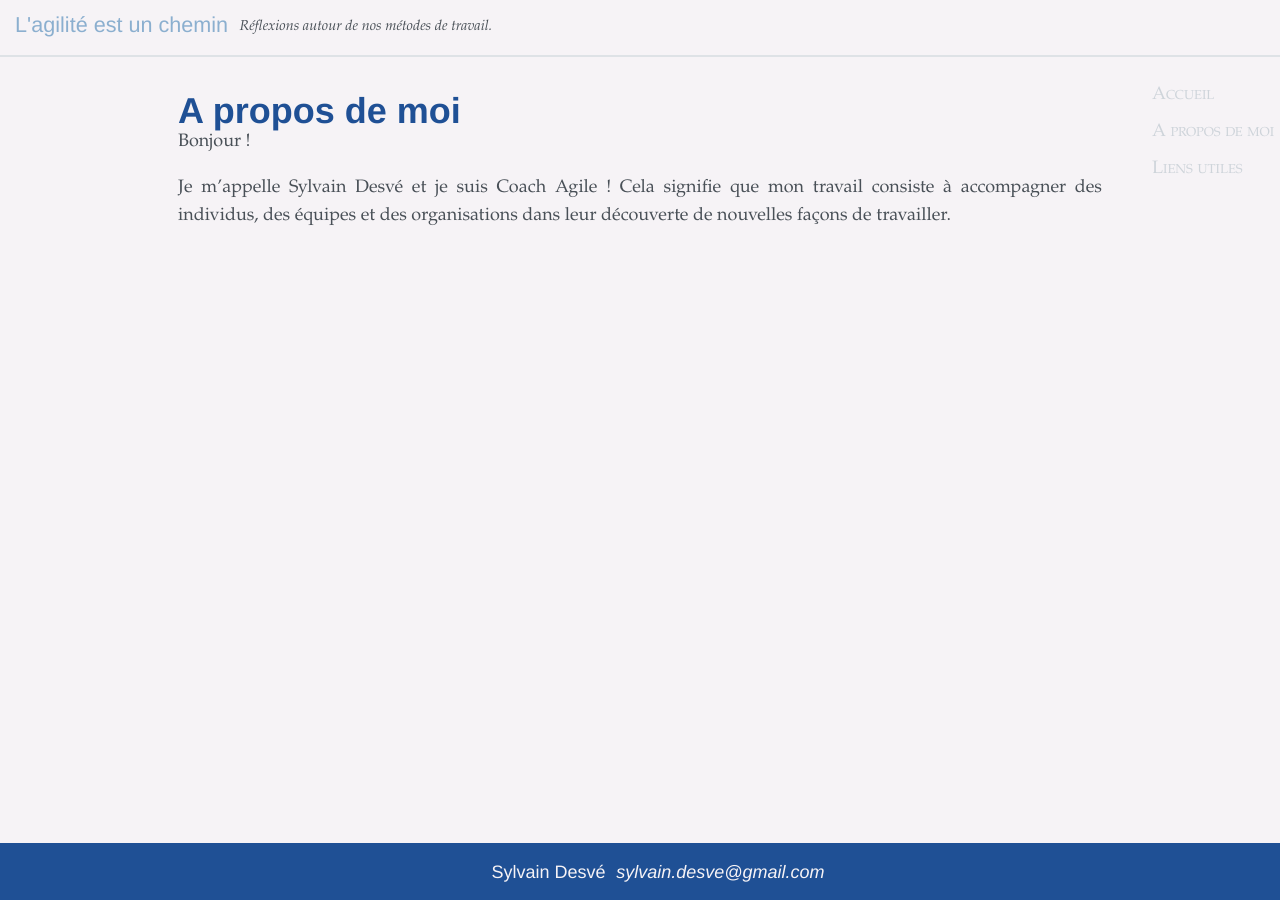
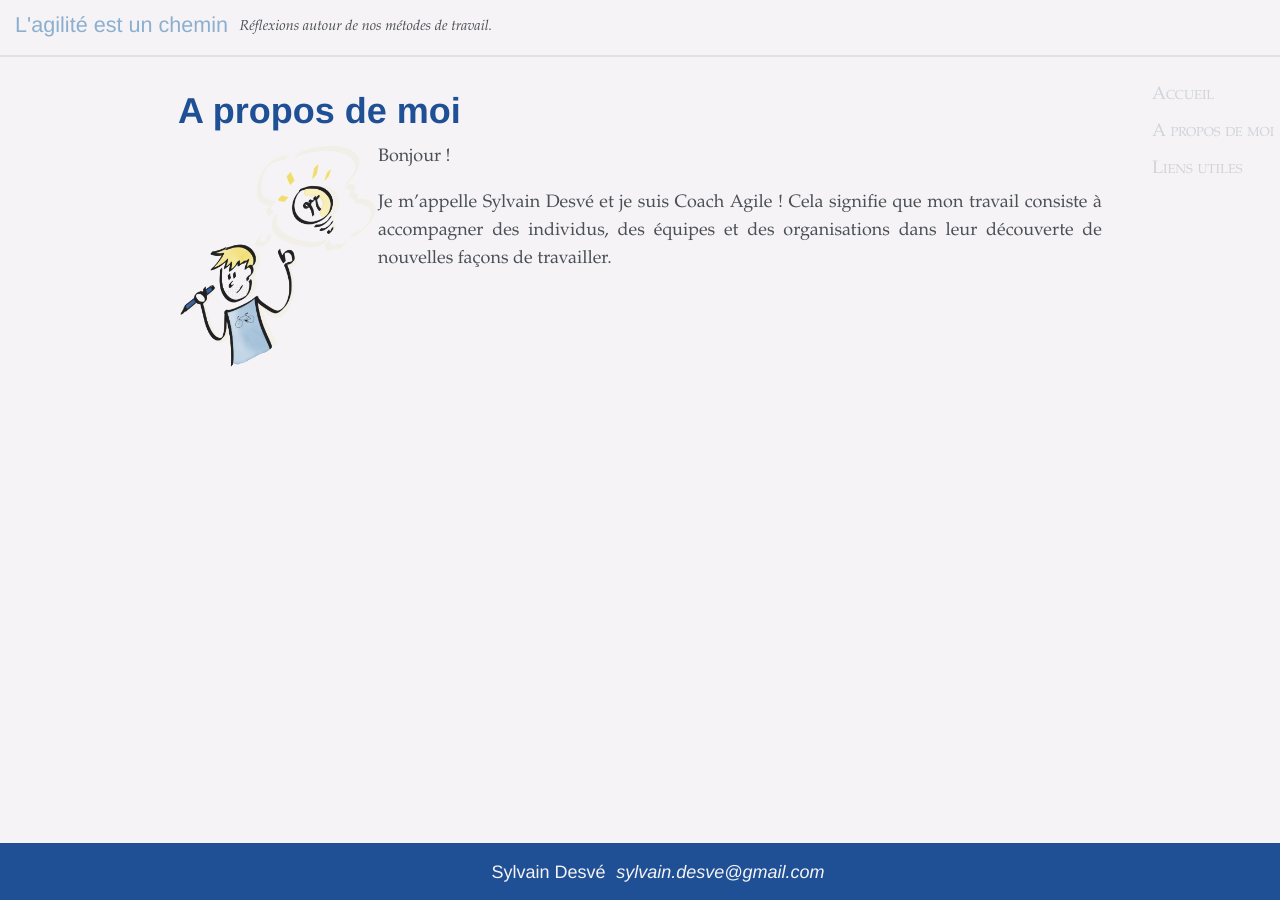
Before and after one commit to sylvaindesve/blog, a Jekyll site: the page built from apropos.md, in a window 1280 px wide. Built offline with Jekyll 4.4.1, drawn with Linux system fonts in a browser that asks for light colours.

Commit message:
Ajout autopictogramme

```diff
--- a/_sass/styles.scss
+++ b/_sass/styles.scss
@@ -182,6 +182,16 @@ Contenu de la page
     display: block;
     margin: 0 auto;
     width: 75%;
+
+    &.small-img {
+      width: 200px;
+      &.left {
+        float:left;
+      }
+      &.right {
+        float:right;
+      }
+    }
   }
 }
 
--- a/apropos.md
+++ b/apropos.md
@@ -4,6 +4,8 @@ title: A propos de moi
 permalink: /apropos/
 ---
 
+![Autopictogramme]({{ "assets/img/Sylvain.png" | relative_url }}){:.small-img.left}
+
 Bonjour !
 
 Je m'appelle Sylvain Desvé et je suis Coach Agile ! Cela signifie que mon
```
Also changed, not shown: assets/img/Sylvain.png (added).
